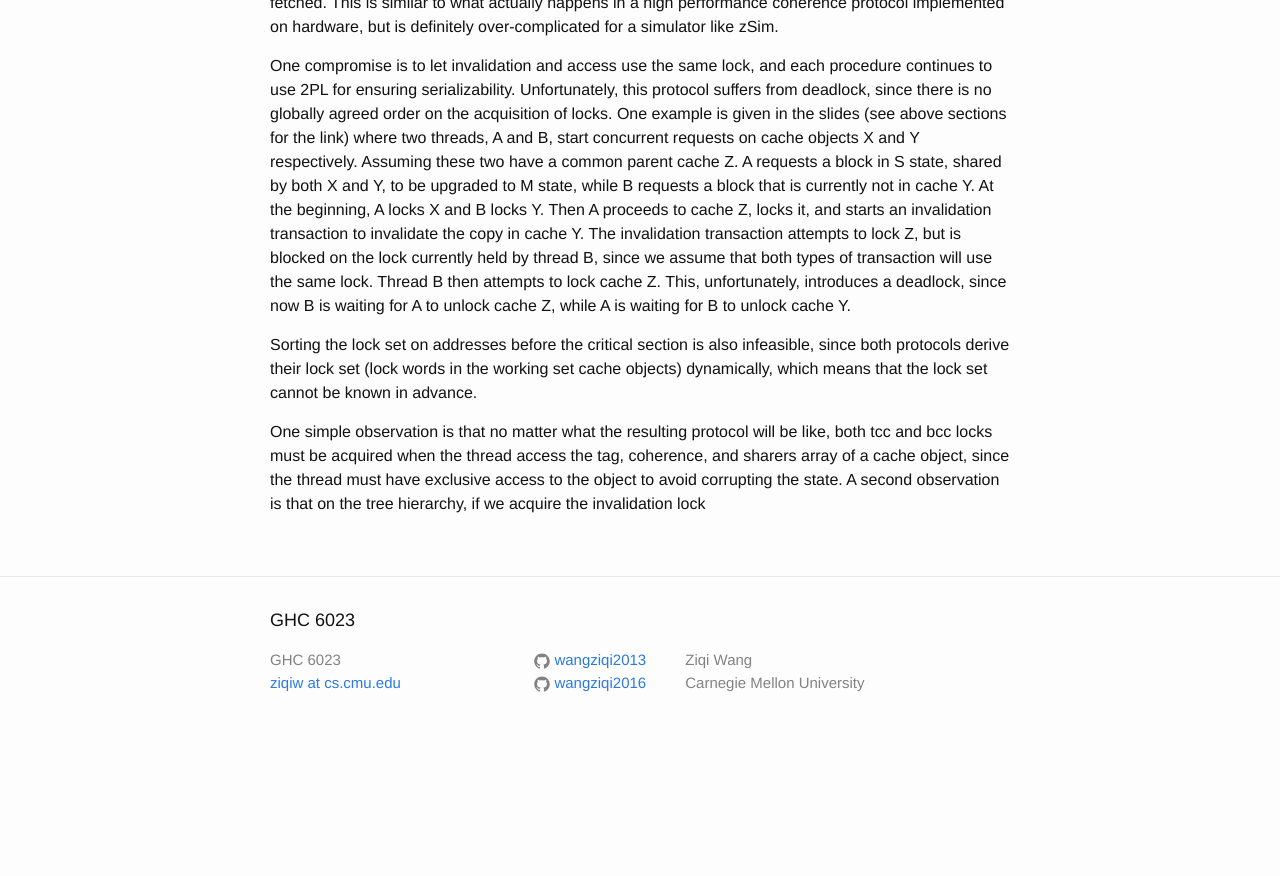
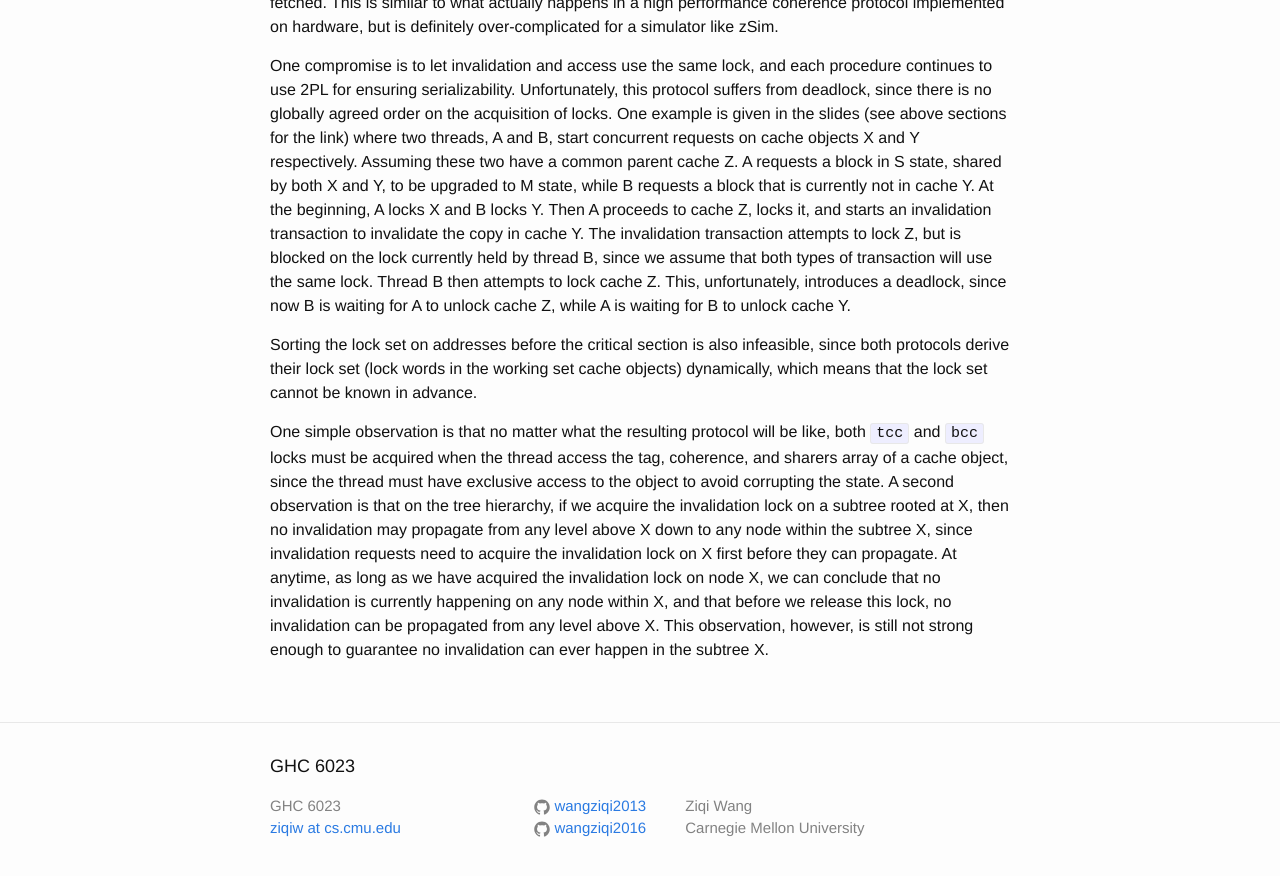
Before and after one commit to wangziqi2013/wangziqi2013.github.io, a Jekyll site: the page built from _posts/2020-01-09-understand-zsim-cache-cc.markdown, in a window 1280 px wide and 900 px high, scrolled down 5055 px. Shown: the top 876 px of the window. Built offline with Jekyll 4.4.1, drawn with Linux system fonts in a browser that asks for light colours; before the commit the page ends 5809 px from its top, so only the background shows below that.

Commit message:
Adding second observation

```diff
--- a/_posts/2020-01-09-understand-zsim-cache-cc.markdown
+++ b/_posts/2020-01-09-understand-zsim-cache-cc.markdown
@@ -205,7 +205,11 @@ Sorting the lock set on addresses before the critical section is also infeasible
 their lock set (lock words in the working set cache objects) dynamically, which means that the lock set cannot
 be known in advance.
 
-One simple observation is that no matter what the resulting protocol will be like, both tcc and bcc locks must be acquired
+One simple observation is that no matter what the resulting protocol will be like, both `tcc` and `bcc` locks must be acquired
 when the thread access the tag, coherence, and sharers array of a cache object, since the thread must have exclusive access
 to the object to avoid corrupting the state. A second observation is that on the tree hierarchy, if we acquire the
-invalidation lock
+invalidation lock on a subtree rooted at X, then no invalidation may propagate from any level above X down to any node
+within the subtree X, since invalidation requests need to acquire the invalidation lock on X first before they can propagate.
+At anytime, as long as we have acquired the invalidation lock on node X, we can conclude that no invalidation is currently
+happening on any node within X, and that before we release this lock, no invalidation can be propagated from any level above
+X. This observation, however, is still not strong enough to guarantee no invalidation can ever happen in the subtree X.
```
